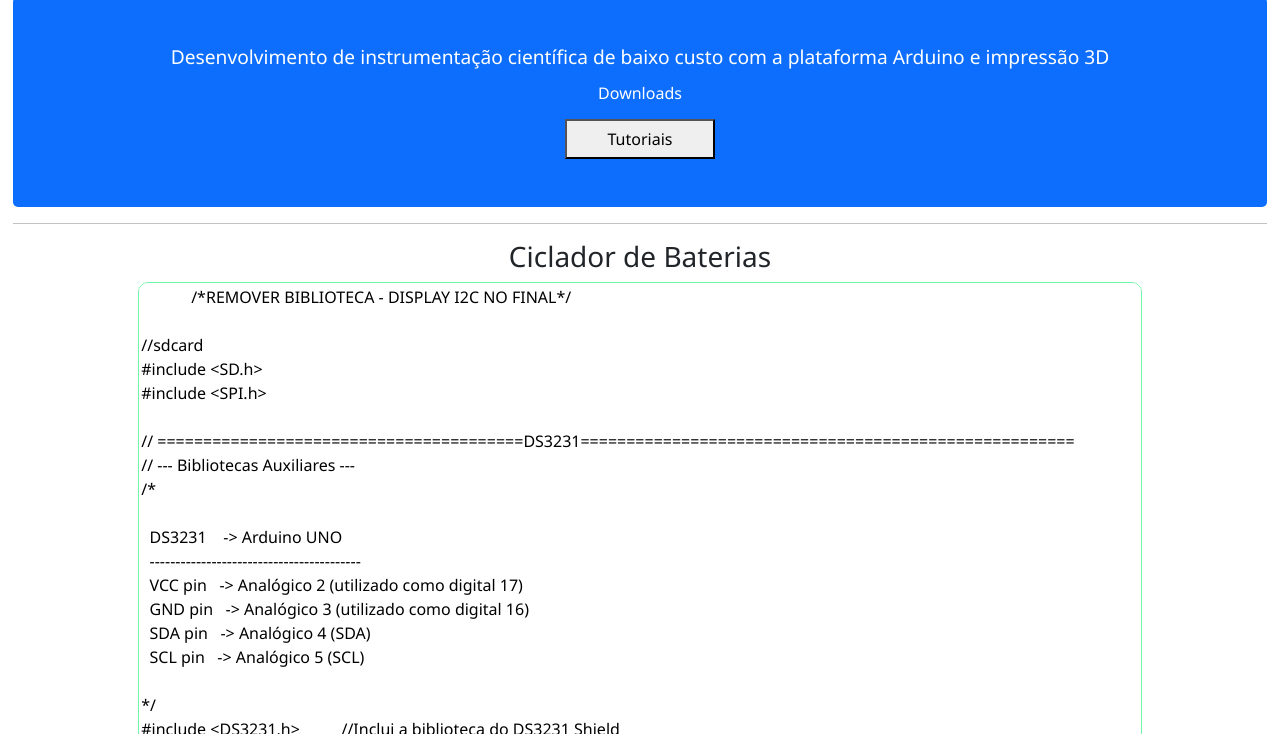
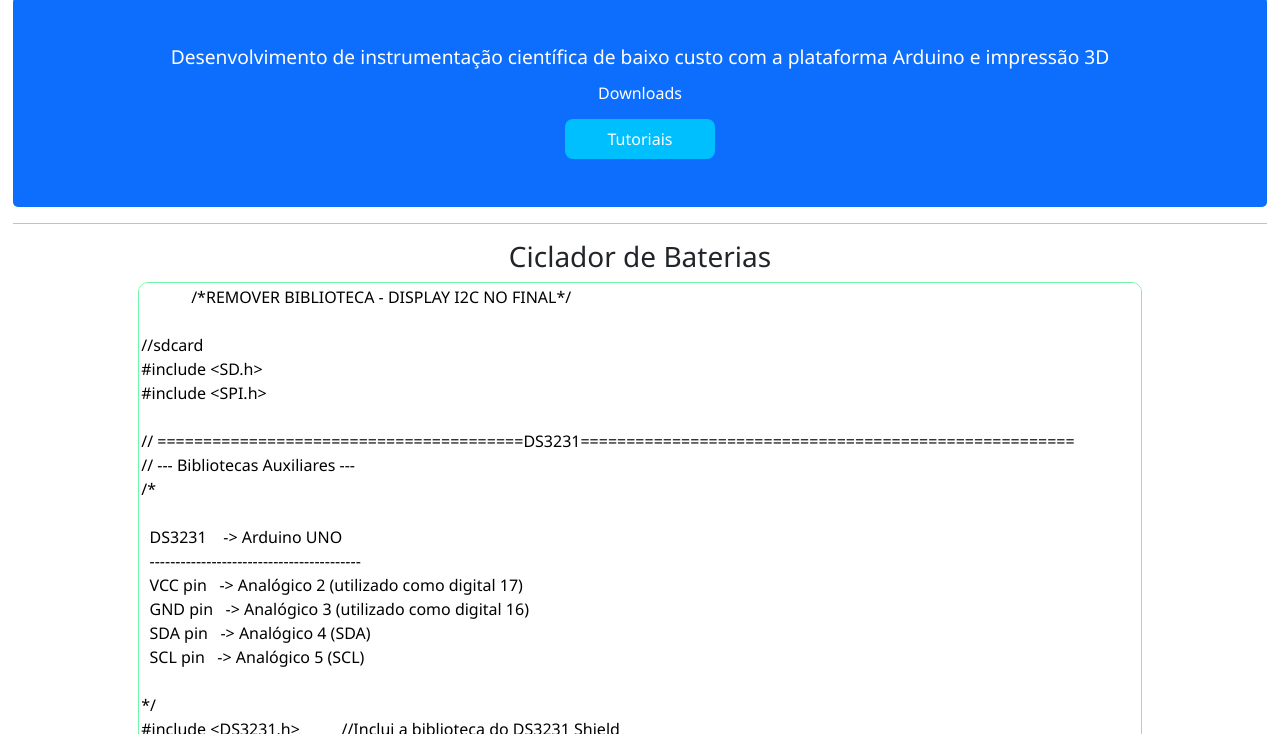
Before and after one commit to GabpsX/projeto_u-f-s_arduino, a plain HTML site: page docs/index.html in a window 1280 px wide. Shown: the part 66-800 px from the top of the page. Drawn offline with Linux system fonts and the light colour scheme; a script that the page names is missing.

Commit message:
Update style.css

```diff
--- a/docs/css/style.css
+++ b/docs/css/style.css
@@ -176,6 +176,34 @@ textarea:hover{
   height: 40px;
   margin: 0 15px;
 }
+
+
+
+#button_1 {
+  background-color: #00bfff;
+  border: none;
+  color: white;
+  text-align: center;
+  text-decoration: none;
+  display: inline-block;
+  font-size: 16px;
+  cursor: pointer;
+  border-radius: 8px;
+}
+#button_1 {
+  -webkit-transition-duration: 0.4s; /* Safari */
+  transition-duration: 0.4s;
+}
+
+
+
+#button_1:hover {
+  background-color: #4CAF50; /* Green */
+  color: white;
+  box-shadow: 0 12px 16px 0 rgba(0,0,0,0.24),0 17px 50px 0 rgba(0,0,0,0.19);
+}
+
+
 #button,
 #button_2,
 #button_3,
```
